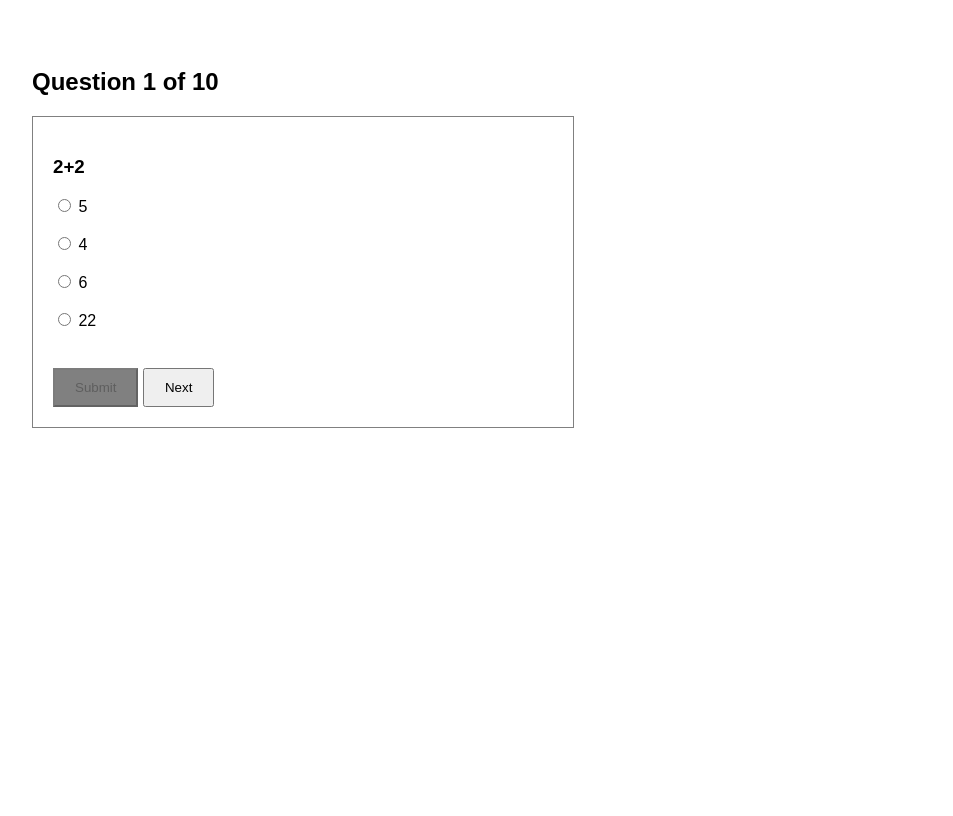
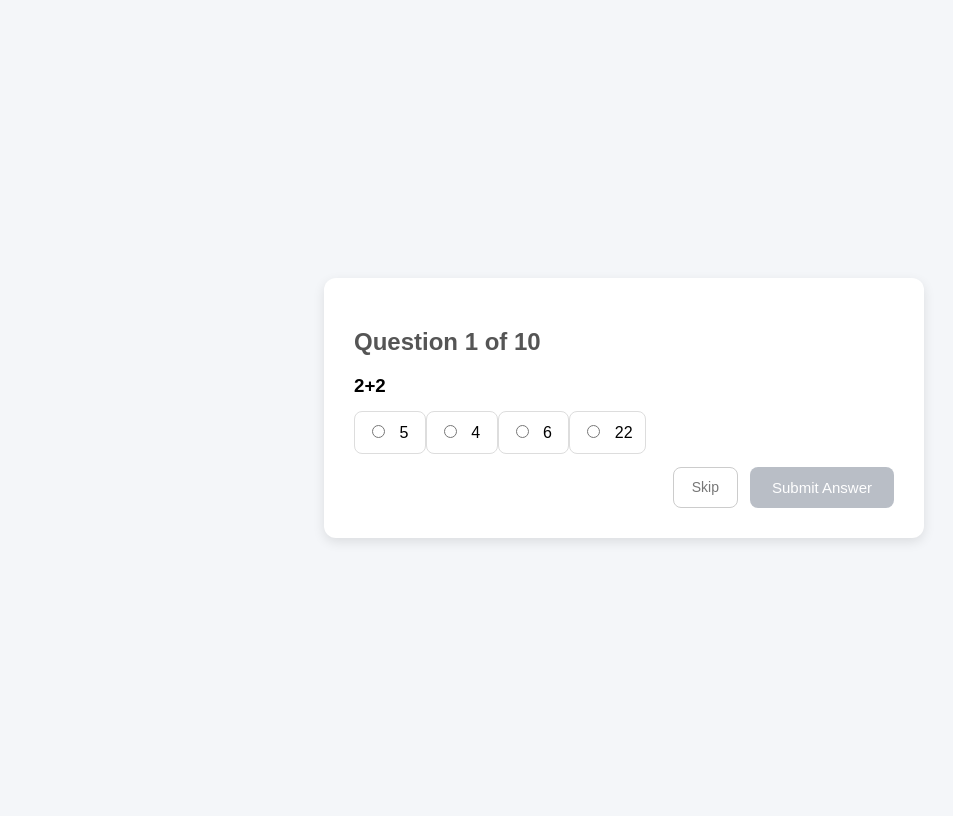
Before and after one commit to Shameem123123/Projects, a Django app: template quiz/templates/quiz/question.html in a window 1280 px wide. Shown: the whole page, without its empty margins (16-969 px from the left). Before the commit the page ends 428 px from the top, so only its background shows below. Run offline with Django 5.2, Linux system fonts and the light colour scheme; data comes from the database, SQL or seed files in the repository; both versions use the stored data as it was after the commit; the template is opened without the code that fills it: values that come from a table or form of the project are taken from there, most other values are stand-ins (such as "Sample title", 1, 10 or a date in 2020).

Commit message:
Improved quiz UI and button hierarchy

```diff
--- a/quiz/templates/quiz/question.html
+++ b/quiz/templates/quiz/question.html
@@ -6,25 +6,86 @@
     <style>
 
         body{
-            font-family: Arial;
-            padding: 40px;
+            font-family: Arial, sans-serif;
+            background-color: #f4f6f9;
+            display: flex;
+            justify-content: center;
+            align-items: center;
+            height: 100vh;
+        }
+
+        .container{
+            width: 600px;
         }
 
         .question-box{
-            border: 1px solid gray;
-            padding: 20px;
-            width: 500px;
+            background: white;
+            padding: 30px;
+            border-radius: 12px;
+            box-shadow: 0px 4px 12px rgba(0,0,0,0.1);
         }
 
-        button{
-            padding: 10px 20px;
-            margin-top: 20px;
+        h2{
+            color: #555;
+            margin-bottom: 10px;
+        }
+
+        h3{
+            margin-bottom: 25px;
+        }
+
+        .option{
+            padding: 12px;
+            border: 1px solid #ddd;
+            border-radius: 8px;
+            margin-bottom: 12px;
+            cursor: pointer;
+            transition: 0.2s;
+        }
+
+        .option:hover{
+            background-color: #f0f4ff;
+        }
+
+        .button-group{
+            display: flex;
+            justify-content: flex-end;
+            gap: 12px;
+            margin-top: 25px;
+        }
+
+        .submit-btn{
+            background-color: #2563eb;
+            color: white;
+            border: none;
+            padding: 12px 22px;
+            border-radius: 8px;
+            font-size: 15px;
             cursor: pointer;
         }
 
-        #submitBtn:disabled{
-            background-color: gray;
+        .submit-btn:disabled{
+            background-color: #9ca3af;
             cursor: not-allowed;
+            opacity: 0.7;
+        }
+
+        .next-btn{
+            background-color: transparent;
+            color: #777;
+            border: 1px solid #ccc;
+            padding: 10px 18px;
+            border-radius: 8px;
+            cursor: pointer;
+            font-size: 14px;
+        }
+
+        .next-btn:hover{
+            background-color: #f3f3f3;
+        }
+
+        input[type="radio"]{
+            margin-right: 10px;
         }
 
     </style>
@@ -32,9 +93,11 @@
 </head>
 <body>
 
-    <h2>Question {{ index }} of {{ total }}</h2>
+<div class="container">
 
     <div class="question-box">
+
+        <h2>Question {{ index }} of {{ total }}</h2>
 
         <h3>{{ question.question_text }}</h3>
 
@@ -44,6 +107,8 @@
 
             {% for choice in question.choice_set.all %}
 
+                <label class="option">
+
                     <input type="radio"
                            name="choice"
                            value="{{ choice.id }}"
@@ -51,21 +116,29 @@
 
                     {{ choice.choice_text }}
 
-                <br><br>
+                </label>
 
             {% endfor %}
 
+            <div class="button-group">
+
+                <button type="submit"
+                        class="next-btn">
+                    Skip
+                </button>
+
                 <button type="submit"
                         id="submitBtn"
+                        class="submit-btn"
                         disabled>
-                Submit
+                    Submit Answer
                 </button>
 
-            <button type="submit">
-                Next
-            </button>
+            </div>
 
         </form>
+
+    </div>
 
 </div>
 
```
Also changed, not shown: quiz/admin.py (+11 -3 lines), quiz/views.py (+16 -4 lines), db.sqlite3. Lines whose indentation alone changed are shown as unchanged.
